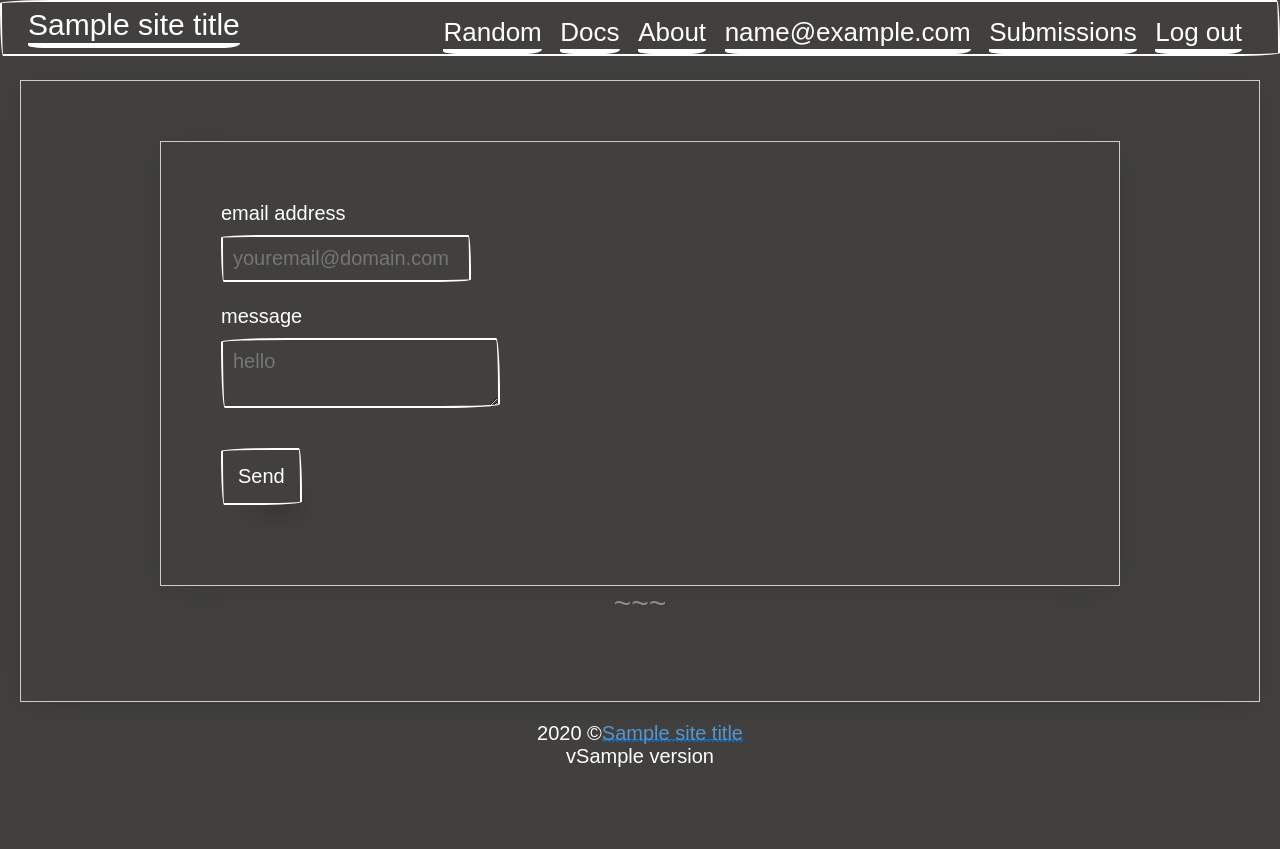
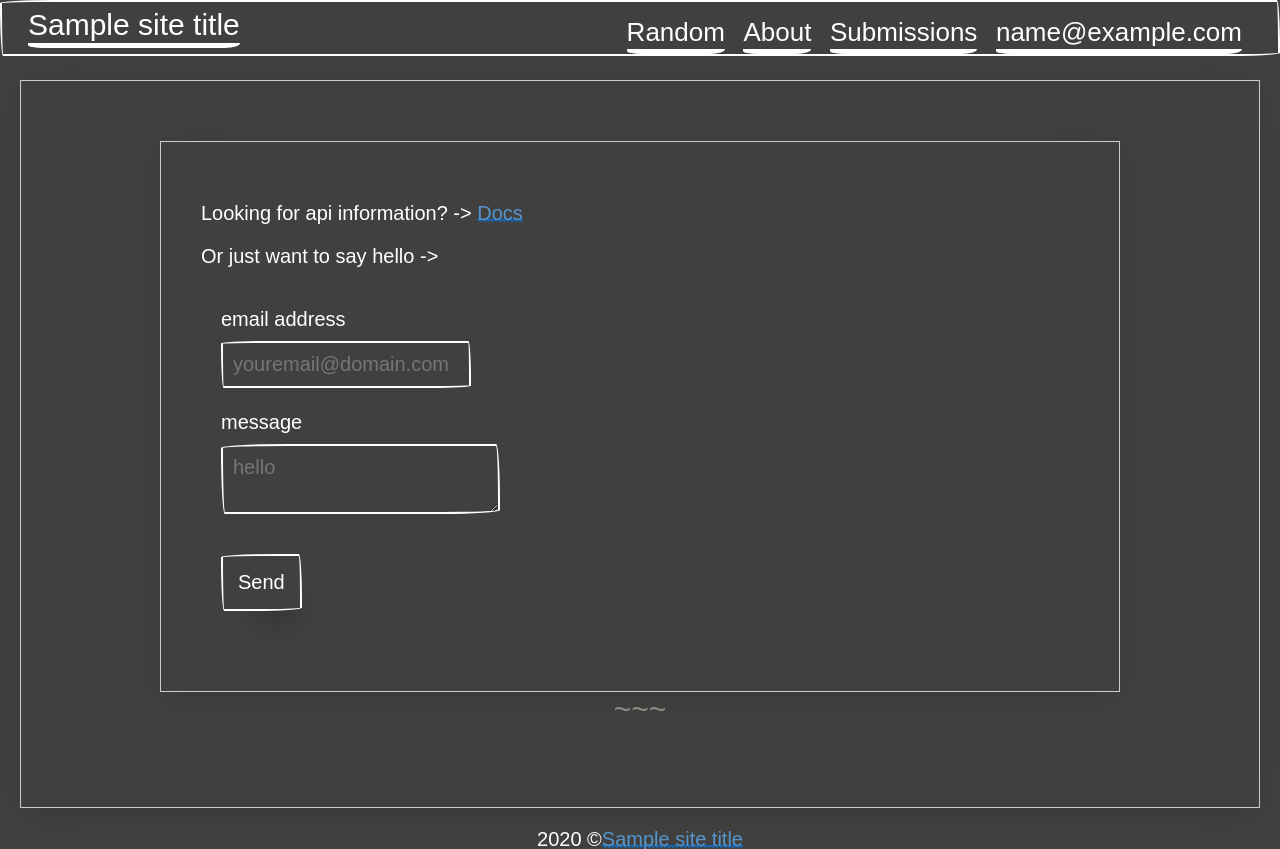
Before and after one commit to eddyizm/quotes, a FastAPI app: template src/html/templates/about.html in a window 1280 px wide. Shown: the top 849 px of the page. Before the commit the page ends 767 px from the top, so only its background shows below. Run offline with FastAPI, Linux system fonts and the light colour scheme; the template is opened without the code that fills it: most values are stand-ins (such as "Sample title", 1, 10 or a date in 2020); parts of the project's set-up code (start-up, migrations or seed data) failed here and were passed over; some libraries are stand-ins or nearby versions; some web fonts are replaced.

Commit message:
feature: updated html, cleaned up

```diff
--- a/src/html/templates/about.html
+++ b/src/html/templates/about.html
@@ -1,5 +1,12 @@
 {% extends "base.html" %} {% block content %}
 <div class="paper container">
+    <div>
+    <p>
+        Looking for api information? -> <a href="/documentation">Docs</a></li>
+    </p>
+    <p>Or just want to say hello -> </p>
+    </div>
+
     <div id="contact" class="col-12 col container">
         <form
             hx-post="/hello"
--- a/src/html/templates/account/login.html
+++ b/src/html/templates/account/login.html
@@ -25,8 +25,7 @@
                     name="password"
                     placeholder="password"
                     required="true"
-                ></input>
-<!--
+                />
                 <div id="cfblock" class="row">
                     <div
                         class="cf-turnstile"
@@ -34,7 +33,7 @@
                         data-theme="dark"
                         data-size="compact"
                     ></div>
-                </div> -->
+                </div>
                 <div id="sendbtn" class="row">
                     <button type="submit" name="action">Login</button>
                 </div>
--- a/src/html/templates/account/logout.html
+++ b/src/html/templates/account/logout.html
@@ -1,3 +1,7 @@
+{% extends "base.html" %} {% block content %}
+
 <div id="login" class="col-12 col container">
     <div class="h2">Logged out</div>
 </div>
+
+{% endblock %}
--- a/src/html/templates/base.html
+++ b/src/html/templates/base.html
@@ -29,12 +29,9 @@
             sizes="16x16"
             href="{{ url_for('static', path='favicon-16x16.png') }}"
         />
-        <link rel="icon" href="{{ url_for('static', path="favicon.ico") }} />
+        <link rel="icon" href="{{ url_for('static', path="favicon.ico") }}" />
 
-        <link
-            rel="manifest"
-            href="{{ url_for('static', path='site.webmanifest') }}"
-        />
+        <link rel="manifest" href="{{ url_for('static', path='site.webmanifest') }}" />
         <!-- <link rel="stylesheet" href="{{ url_for('static', path='paper.min.css') }}" /> -->
         <link
             rel="stylesheet"
@@ -64,11 +61,15 @@
     <div id="top" class="row site">
     <div id="base-container" class="sm-12 md-12 col">
     {% include 'nav.html' %}
+    <!-- main > -->
     <main id="quote-container" class="paper">
         <div class="section">
+            <!-- section block > -->
             {% block content %} {% endblock %}
+            <!-- < section block  -->
         </div>
     </main>
+    <!-- < main -->
     {% include 'footer.html' %}
         </div>
     </div>
--- a/src/html/templates/nav.html
+++ b/src/html/templates/nav.html
@@ -13,26 +13,21 @@
         <div class="collapsible-body">
             <ul class="inline" hx-swap-oob="true">
                 <li><a href="/random">Random</a></li>
-                <li><a href="/documentation">Docs</a></li>
                 <li><a href="/about">About</a></li>
                 <!-- TODO change login to account info/logout once logged in -->
                 {% if email %}
                 <!-- TODO Add auth levels to submission actions -->
                 <li>
-                    <a href="/account/">{{ email }}</a>
-                </li>
-                <li>
                     <a href="/submissions">Submissions</a>
                 </li>
                 <li>
-                    <a href="/account/logout">Log out</a>
+                    <a href="/account/">{{ email }}</a>
                 </li>
                 {% else %}
                 <li>
                     <a href="/account/login">Login</a>
                 </li>
                 {% endif %}
-                </li>
             </ul>
         </div>
     </div>
```
Also changed, not shown: src/html/templates/account/index.html (+5 -10 lines), src/html/templates/account/login_success.html (added, +11 -0 lines). Lines whose indentation alone changed are shown as unchanged.
